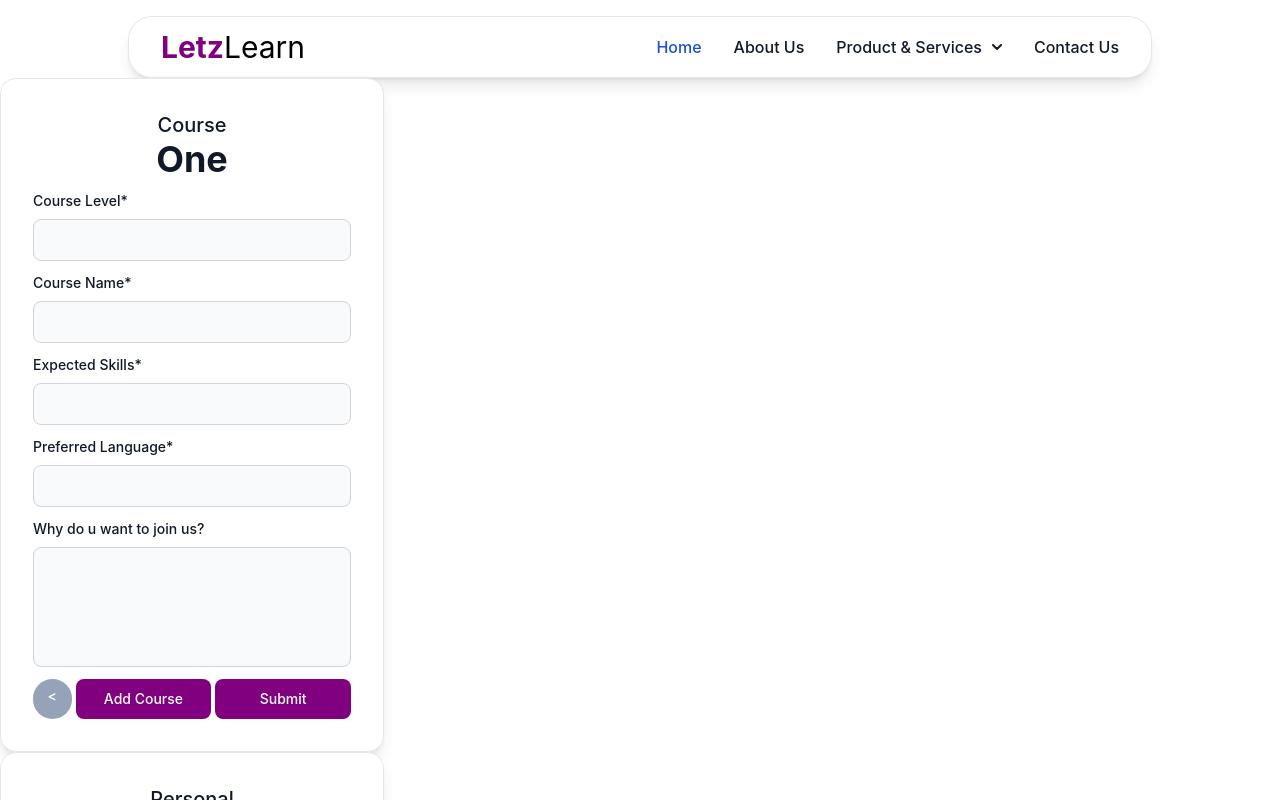
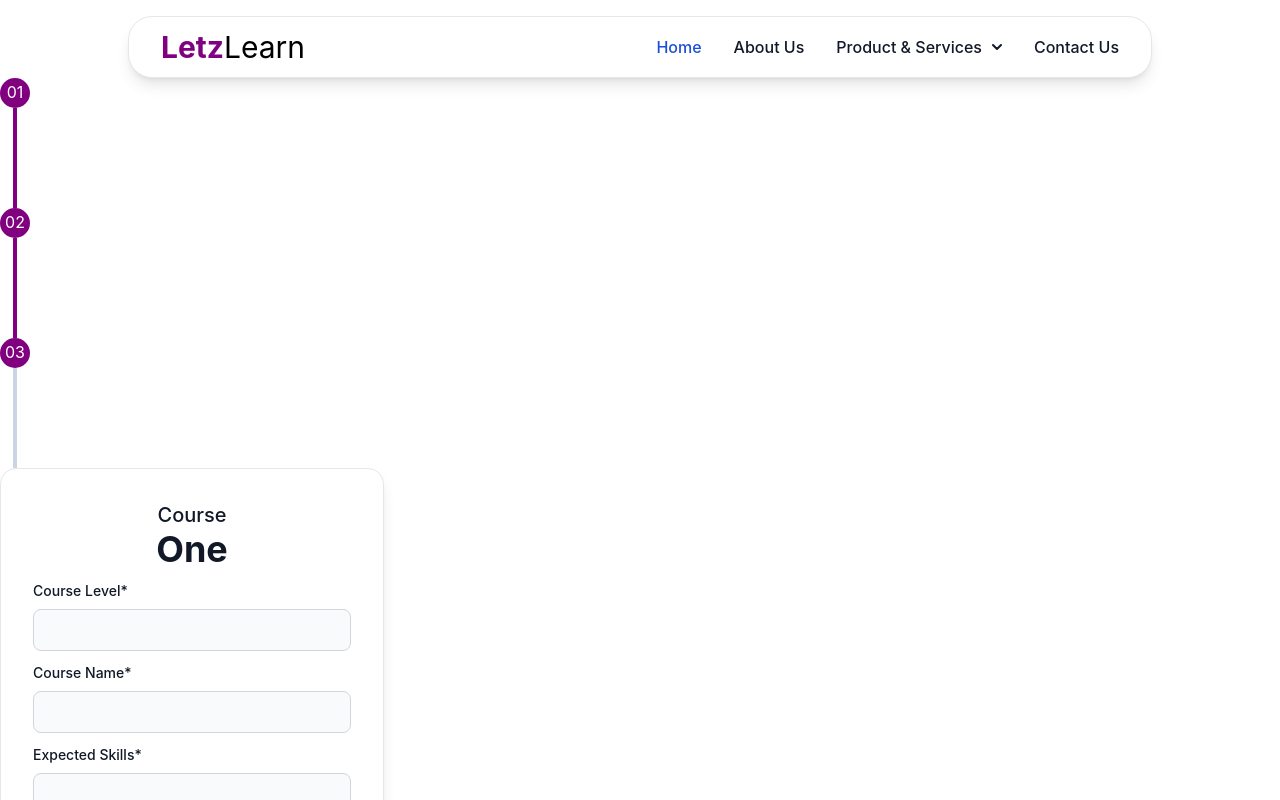
Before and after one commit to smart92dev/letzlearn-test, a React (Create React App) app: page / in a window 1280 px wide. Shown: the top 800 px of the page. Built offline with nearby package versions, Linux system fonts and the light colour scheme.

Commit message:
finish stepper

```diff
--- a/src/components/CourseDetail/index.js
+++ b/src/components/CourseDetail/index.js
@@ -115,7 +115,7 @@ export default function index(props) {
           />
         </div>
         <div className="flex flex-row gap-1">
-          <span className="text-white text-[30px] w-[112px] pt-[7px] cursor-pointer bg-slate-400 hover:bg-main focus:ring-main focus:outline-none focus:bg-main font-medium rounded-[100px] text-sm text-center dark:bg-blue-600 dark:hover:bg-blue-700 dark:focus:ring-blue-800">
+          <span className="text-white text-[30px] w-[112px] pt-[7px] cursor-pointer bg-slate-300 hover:bg-main focus:ring-main focus:outline-none focus:bg-main font-medium rounded-[100px] text-sm text-center dark:bg-blue-600 dark:hover:bg-blue-700 dark:focus:ring-blue-800">
             &lt;
           </span>
           <button
--- /dev/null
+++ b/src/components/Stepper/index.js
@@ -0,0 +1,40 @@
+import React from "react";
+import { useState, useEffect } from "react";
+export default function index(props) {
+  const { count } = props;
+  const [numArr, setNumArr] = useState([]);
+
+  const getNumArr = () => {
+    let arr = [];
+    for (var i = 1; i <= count; i++) {
+      var str = i < 10 ? "0" + i : "" + i;
+      arr.push(str);
+    }
+    setNumArr(arr);
+  };
+
+  useEffect(() => {
+    getNumArr();
+  }, []);
+
+  return (
+    <div className="flex flex-col">
+      {numArr.length > 0 ? (
+        numArr.map((data, index) => (
+          <div key={index}>
+            <span className="text-white w-[30px] h-[30px] pt-[2px] bg-main rounded-full block">
+              {data}
+            </span>
+            {count -1  === index ? (
+              <span className="w-[4px] ml-[13px] h-[100px] pt-[2px] bg-slate-300 block"></span>
+            ) : (
+              <span className="w-[4px] ml-[13px] h-[100px] pt-[2px] bg-main block"></span>
+            )}
+          </div>
+        ))
+      ) : (
+        <></>
+      )}
+    </div>
+  );
+}
--- a/src/pages/Home/index.js
+++ b/src/pages/Home/index.js
@@ -1,10 +1,12 @@
 import React from 'react'
 import PersonalDetail from '../../components/PersonalDetail'
 import CourseDetail from '../../components/CourseDetail'
+import Stepper from '../../components/Stepper'
 
 export default function index() {
   return (
     <div>
+      <Stepper count={3}/>
       <CourseDetail courseNo={1}/>
       <PersonalDetail />
     </div>
```
